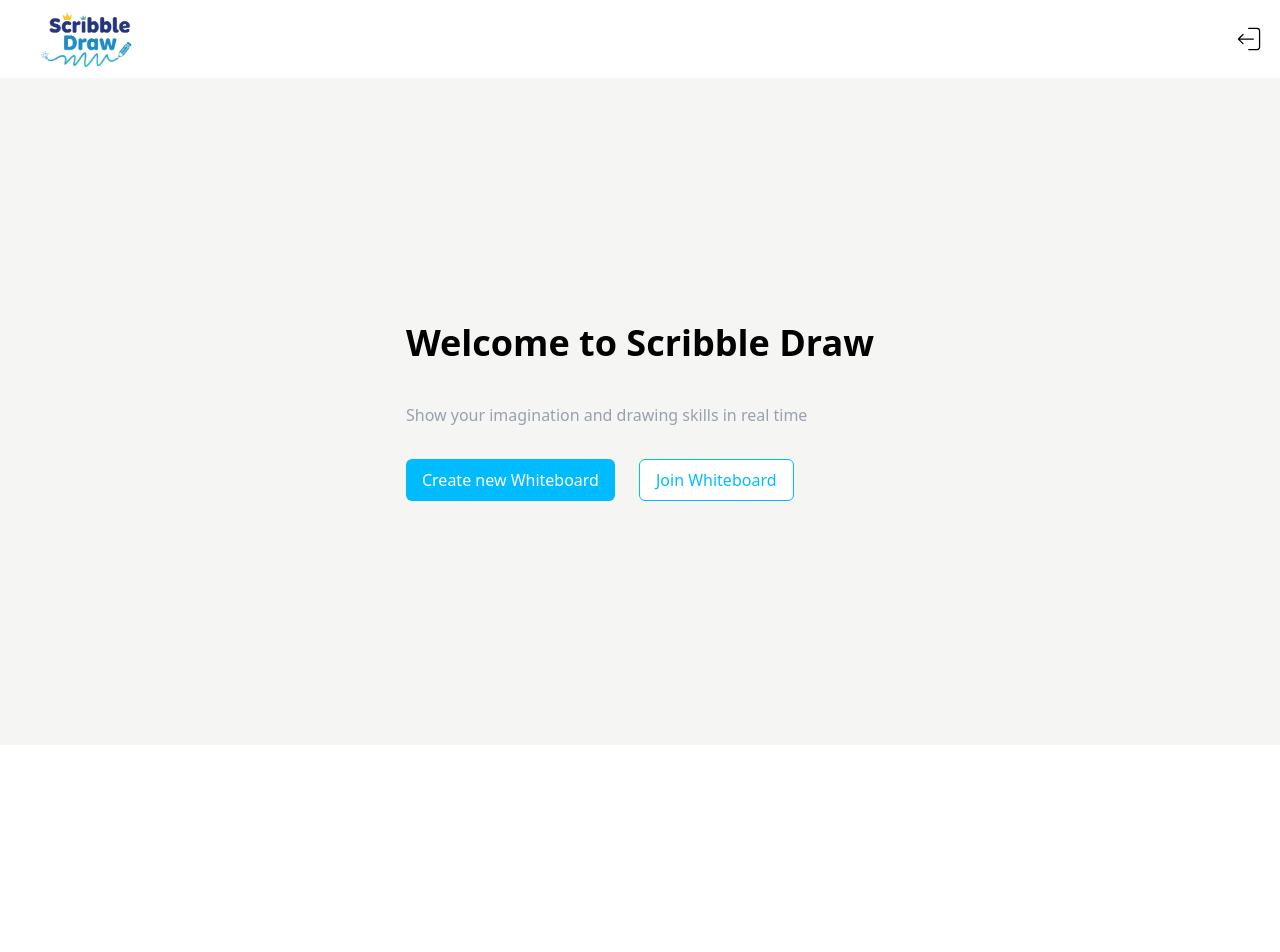
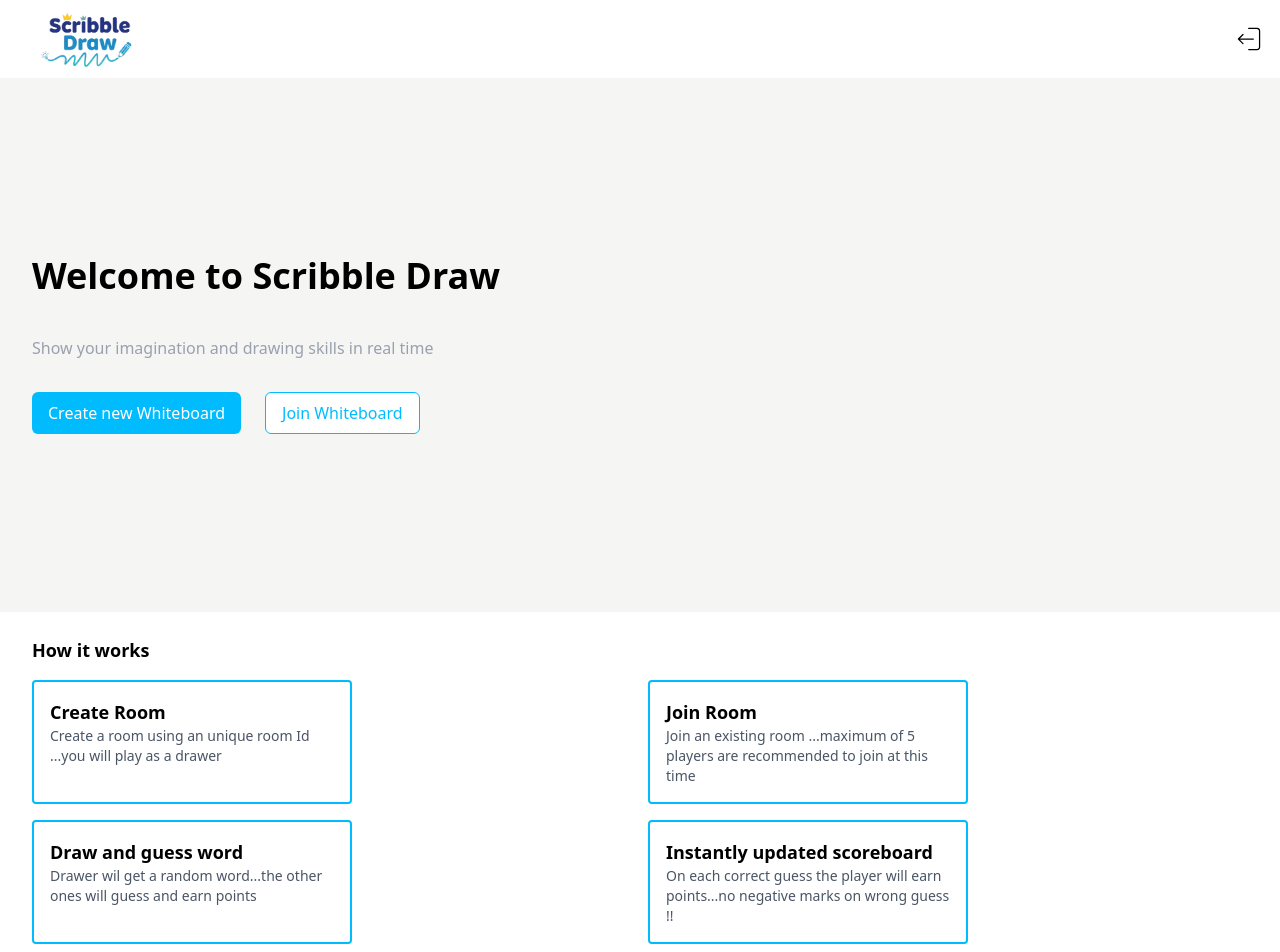
Before and after one commit to Appy-007/ColabDraw, a React (Vite) app: page /home in a window 1280 px wide. Shown: the top 952 px of the page. Before the commit the page ends 800 px from the top, so only its background shows below. Built offline with nearby package versions, Linux system fonts and the light colour scheme; no server answers.

Commit message:
added new contents in home page

```diff
--- a/src/App.tsx
+++ b/src/App.tsx
@@ -5,30 +5,48 @@
 import Nav from "./components/Nav";
 import Register from "./pages/Register";
 import { ToastContainer } from "react-toastify";
+import MainLayout from "./pages/MainLayout";
+
+// const router = createBrowserRouter([
+//   {
+//     path: "/",
+//     element: <Register />,
+//   },
+//   {
+//     path: "/home",
+//     element: <Home />,
+//   },
+//   {
+//     path: "/room/:roomId",
+//     element: <Room />,
+//   },
+// ]);
 
 const router = createBrowserRouter([
   {
     path: "/",
+    element: <MainLayout />,
+    children: [
+      {
+        path: "",
         element: <Register />,
       },
       {
-    path: "/home",
+        path: "home",
         element: <Home />,
       },
       {
-    path: "/room/:roomId",
+        path: "room/:roomId",
         element: <Room />,
+      },
+    ],
   },
 ]);
 
 function App() {
   return (
     <>
-      <div className="h-screen">
-        <Nav />
         <RouterProvider router={router} />
-        <ToastContainer position="top-center" autoClose={2000} />
-      </div>
     </>
   );
 }
--- a/src/components/JoinRoom.tsx
+++ b/src/components/JoinRoom.tsx
@@ -41,20 +41,18 @@
         toast.error("Please enter all the fields");
         return;
       }
-      const socketData = {
+      const roomData = {
         name: joinRoom.name.trim(),
         roomId: joinRoom.roomId.trim(),
       };
 
       try {
-      const resp=await roomApi.joinRoom(socketData)
-      // console.log(resp)
+      const resp=await roomApi.joinRoom(roomData)
       if(!resp){
         toast.error('Error occured in creating room')
         throw new Error('Error occured in creating room')
       }
       const roomId=resp.data.data.roomId
-      toast.success('Room joined successfully !')
       navigate(`/room/${roomId}`)
       } catch (error) {
         console.log(error)
--- a/src/components/Nav.tsx
+++ b/src/components/Nav.tsx
@@ -1,26 +1,33 @@
+import { toast } from "react-toastify";
+import Logo from "../assets/Logo.png";
+import { CiLogout } from "react-icons/ci";
+import { useLocation } from "react-router-dom";
 
-import { toast } from "react-toastify"
-import Logo from "../assets/Logo.png"
-import { CiLogout } from "react-icons/ci";
+export default function Nav() {
 
-export default function Nav(){
+  const location = useLocation();
 
-    const handleLogout=()=>{
-        const data=localStorage.getItem('data')
-        if(!data){
-            return
-        }
-        localStorage.removeItem('data')
-        toast.success('User Logged out successfully !')
-        window.location.href = '/'
+  const isRouteRegister = location.pathname === "/";
+
+  const handleLogout = () => {
+    const data = localStorage.getItem("data");
+    if (!data) {
+      return;
     }
-    return (
-        <>
-        <div className="flex justify-between z-50 px-4 bg-white">
-            {/* <h1>CorelDraw</h1> */}
-            <img src={Logo} alt="logo" width={150}/>
-            <button onClick={handleLogout} className="cursor-pointer"><CiLogout size={30}/></button>
-        </div>
-        </>
-    )
+    localStorage.removeItem("data");
+    toast.success("User Logged out successfully !");
+    window.location.href = "/";
+  };
+  return (
+    <>
+      <div className="flex justify-between z-50 px-4 bg-white">
+        <img src={Logo} alt="logo" width={150} />
+        {!isRouteRegister && (
+          <button onClick={handleLogout} className="cursor-pointer">
+            <CiLogout size={30} />
+          </button>
+        )}
+      </div>
+    </>
+  );
 }
--- a/src/components/Timer.tsx
+++ b/src/components/Timer.tsx
@@ -2,12 +2,14 @@
 
 /* eslint-disable @typescript-eslint/no-explicit-any */
 export type TimerProps = {
+  isOwner: boolean;
   gameStatus: string;
   setGameStatus: any;
-  onClearCanvasClick:()=>void
+  onClearCanvasClick:()=>void;
+  onRoundEnd:()=>void;
 };
 export default function Timer(props: TimerProps) {
-  const { gameStatus, setGameStatus,onClearCanvasClick } = props;
+  const {isOwner, gameStatus, setGameStatus,onClearCanvasClick,onRoundEnd } = props;
   const [roundTimer, setRoundTimer] = useState(20);
 
   const timerIdRef = useRef<number>(null);
@@ -32,6 +34,9 @@
       if (timerIdRef.current) {
         window.clearInterval(timerIdRef.current);
       }
+      if(isOwner){
+        onRoundEnd()
+      }
       onClearCanvasClick();
       setGameStatus("round_end");
     }
--- a/src/components/WhiteBoardToolBar.tsx
+++ b/src/components/WhiteBoardToolBar.tsx
@@ -8,9 +8,11 @@
   color,
   setColor,
   onClearCanvasClick,
+  onRoundEnd,
   onLeaveRoom,
   gameStatus,
   setGameStatus,
+  isOwner
 }: any) {
   const ToolType = {
     PENCIL: "pencil",
@@ -73,6 +75,8 @@
               gameStatus={gameStatus}
               setGameStatus={setGameStatus}
               onClearCanvasClick={onClearCanvasClick}
+              isOwner={isOwner}
+              onRoundEnd={onRoundEnd}
             />
           )}
         </div>
--- a/src/pages/Home.tsx
+++ b/src/pages/Home.tsx
@@ -1,6 +1,29 @@
 import { useState } from "react";
 import CreateRoom from "../components/CreateRoom";
 import JoinRoom from "../components/JoinRoom";
+
+const DESCRIPTIONS_ARR = [
+  {
+    title: "Create Room",
+    description:
+      "Create a room using an unique room Id ...you will play as a drawer",
+  },
+  {
+    title: "Join Room",
+    description:
+      "Join an existing room ...maximum of 5 players are recommended to join at this time",
+  },
+  {
+    title: "Draw and guess word",
+    description:
+      "Drawer wil get a random word...the other ones will guess and earn points",
+  },
+  {
+    title: "Instantly updated scoreboard",
+    description:
+      "On each correct guess the player will earn points...no negative marks on wrong guess !!",
+  },
+];
 
 export default function Home() {
   const [isModalOpen, setIsModalOpen] = useState<number>(-1);
@@ -13,7 +36,7 @@
 
   return (
     <>
-      <div className="flex h-10/12 items-center justify-center bg-stone-100">
+      <div className="flex px-8 h-8/12 items-center  bg-stone-100">
         <div className="flex flex-col items-start gap-8">
           <div>
             <h1 className="font-bold text-4xl pb-2">
@@ -44,6 +67,19 @@
         </div>
       </div>
 
+      <div className="px-8 pt-6 pb-8">
+        <p className="font-bold text-lg">How it works</p>
+        <div className="grid grid-cols-2 justify-center mt-4  gap-4">
+          {DESCRIPTIONS_ARR.length > 0 &&
+            DESCRIPTIONS_ARR.map((item,index) => (
+              <div key={index} className="border-2 p-4  rounded border-sky-400  w-80">
+                <p className="text-lg font-semibold">{item.title}</p>
+                <p className="text-sm text-gray-600">{item.description}</p>
+              </div>
+            ))}
+        </div>
+      </div>
+
       {isModalOpen === MODAL_TYPE.createRoom && (
         <CreateRoom
           isOpen={isModalOpen === MODAL_TYPE.createRoom}
--- /dev/null
+++ b/src/pages/MainLayout.tsx
@@ -0,0 +1,19 @@
+import { Outlet } from "react-router-dom";
+import Nav from "../components/Nav";
+import { ToastContainer } from "react-toastify";
+
+export default function MainLayout() {
+  return (
+    <>
+      <div className="h-screen">
+        <Nav />
+
+        <div className="h-screen">
+          <Outlet />
+        </div>
+
+        <ToastContainer position="top-center" autoClose={2000} />
+      </div>
+    </>
+  );
+}
--- a/src/pages/Room.tsx
+++ b/src/pages/Room.tsx
@@ -59,7 +59,7 @@
   const [chatMessages, setChatMessages] = useState<ChatMessage[]>([]);
   const [chatInput, setChatInput] = useState<ChatMessage>();
   const [guessInput, setGuessInput] = useState("");
-  const [enableGuessInput,setEnableGuessInput]=useState(true)
+  const [enableGuessInput, setEnableGuessInput] = useState(true);
 
   const canvasRef = useRef<HTMLCanvasElement>(null);
   const canvasctxRef = useRef(null);
@@ -279,26 +279,27 @@
       setCurrentTimer(30);
     });
 
-    socket.on("wrongGuess",(payload)=>{
+    socket.on("wrongGuess", (payload) => {
       toast.error(payload.message);
-    })
+    });
 
-    socket.on("correctGuess", (payload)=>{
+    socket.on("correctGuess", (payload) => {
       toast.info(payload.message);
       setEnableGuessInput(false);
+    });
 
-    })
+    socket.on("updateScoreBoard", (payload) => {
+      if (payload?.scoreBoard) {
+        setScoredboard(payload.scoreBoard);
+      }
+    });
 
-    socket.on("updateScoreBoard", (payload)=>{
-      if(payload?.scoreBoard){
-        setScoredboard(payload.scoreBoard)
+    socket.on("endGame", (payload) => {
+      if (payload) {
+        setGameStatus(payload.mode);
+        toast.info(payload.message);
       }
-    })
-
-    socket.on("endGame" , (payload)=>{
-      setGameStatus(payload.mode);
-      toast.info(payload?.message);
-    })
+    });
 
     socket.on("roomError", (payload) => {
       console.log(`ERROR: ${payload.message}`);
@@ -389,7 +390,15 @@
       socket.emit("checkWord", {
         roomId,
         userId: parsedData.user.email,
-        word:guessInput,
+        word: guessInput,
+      });
+    }
+  };
+
+  const handleRoundEnd = () => {
+    if (socket && socket.connected) {
+      socket.emit("roundEnd", {
+        roomId,
       });
     }
   };
@@ -403,11 +412,13 @@
         <div className="px-20">
           {isOwner && (
             <WhiteBoardToolBar
+              isOwner={isOwner}
               tool={tool}
               setTool={setTool}
               color={color}
               setColor={setColor}
               onClearCanvasClick={handleClearCanvas}
+              onRoundEnd={handleRoundEnd}
               onLeaveRoom={handleLeaveRoom}
               gameStatus={gameStatus}
               setGameStatus={setGameStatus}
```
Also changed, not shown: src/components/CreateRoom.tsx (+17 -23 lines), src/components/WhiteBoard.tsx (+32 -45 lines), src/pages/Register.tsx (+37 -7 lines). Lines whose indentation alone changed are shown as unchanged.
